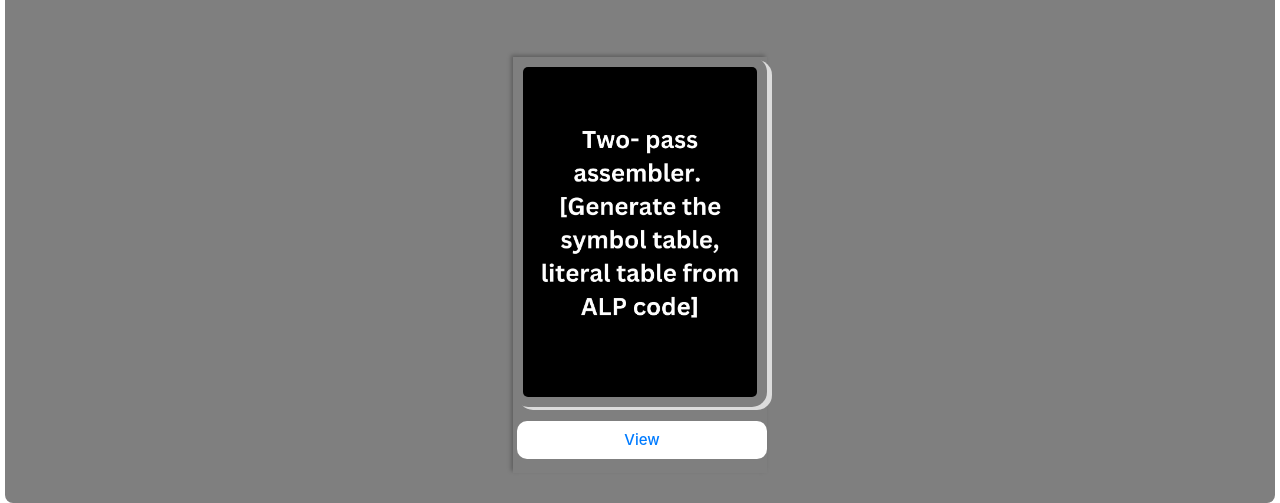
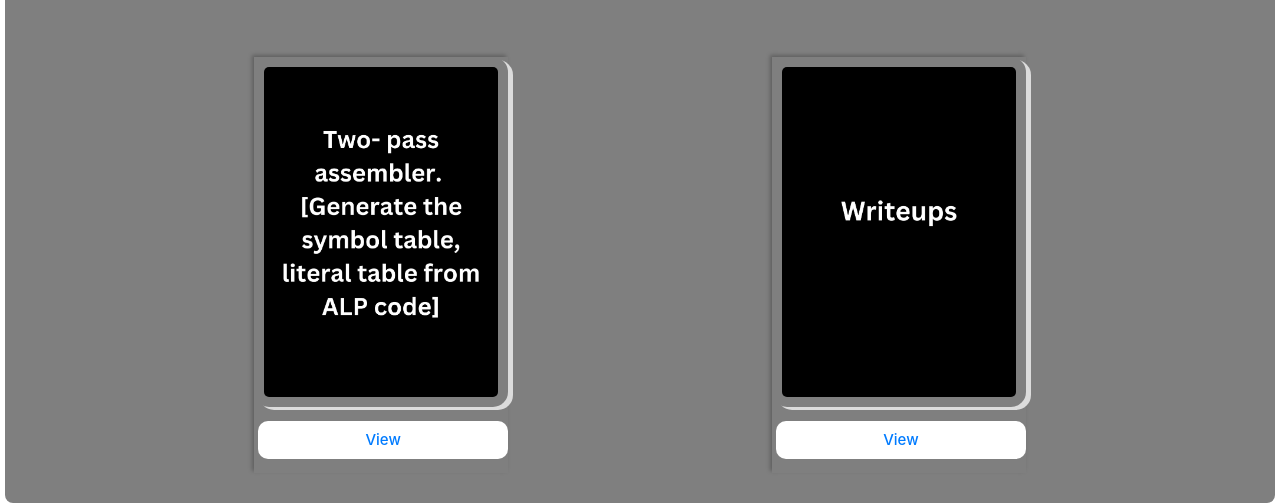
Before and after one commit to jetha69gada/spcc, a plain HTML site: page index.html in a window 1280 px wide. Shown: the part 1963-2466 px from the top of the page. Drawn offline with nearby package versions, Linux system fonts and the light colour scheme.

Commit message:
Update index.html

```diff
--- a/index.html
+++ b/index.html
@@ -162,6 +162,13 @@
                     <h3><a target="_blank" class="view" href="Notes/">View</a>
                         <h3>
                 </div>
+                <div class="study-card ">
+                    <div class="study-base">
+                        <img class="books" src="images/Writeups.jpg" alt="image1">
+                    </div>
+                    <h3><a target="_blank" class="view" href="Notes/SPCC.pdf">View</a>
+                        <h3>
+                </div>
 
 
             </section>
```
